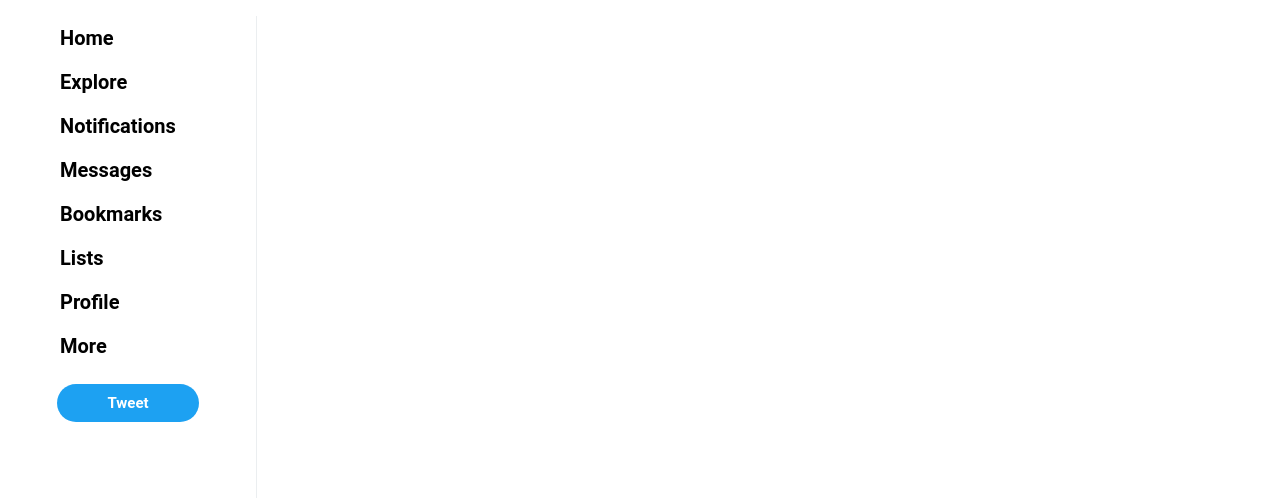
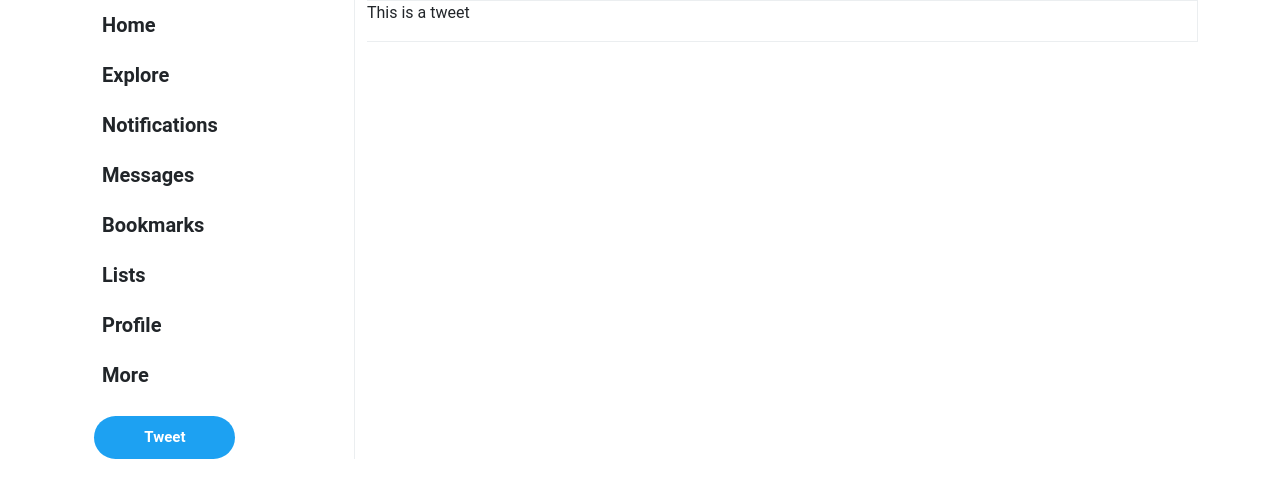
Before and after one commit to JulianAR97/twitter-clone, a React (Create React App) app: page / in a window 1280 px wide. Shown: the top 498 px of the page. Built offline with nearby package versions, Linux system fonts and the light colour scheme.

Commit message:
fixed problem with bootstrap by importing bootstrap css file

```diff
--- a/src/App.css
+++ b/src/App.css
@@ -2,17 +2,21 @@
   font-family: Roboto, "Helvetica Neue"
 }
 
+#sidebar {
+  border-right: 1px solid #ebeef0;
+}
 #nav {
-  height: 100vh;
-  width: 20%;
-  border-right: 1px solid #ebeef0;
+  /* height: 100vh; */
+  display: inline-block;
   font-weight: bold;
   text-align: center;
 }
 
+/* ul */
 #nav-list {
   list-style-type: none;
   text-align: left;
+  padding-left: 0;
 }
 
 #nav-list li {
@@ -21,6 +25,7 @@
   display: inline-block;
   font-size: 20px;
   padding: 10px 30px 10px 20px;
+  margin-left: 0px;
 }
 
 #nav-list li:hover {
@@ -39,7 +44,12 @@
 }
 
 .tweet {
-  border-right: 1px solid #ebeef0;;
-  border-top: 1px solid #ebeef0;;
-  border-bottom: 1px solid #ebeef0;;
+  border-right: 1px solid #ebeef0;
+  border-top: 1px solid #ebeef0;
+  border-bottom: 1px solid #ebeef0;
+  /* display: inline-block; */
 }
+
+.fh {
+  height: 100%;
+}
--- a/src/App.js
+++ b/src/App.js
@@ -1,12 +1,25 @@
 import './App.css';
 import Nav from './Nav'
 import Home from './pages/Home'
+import {Container, Row, Col} from 'react-bootstrap'
+import 'bootstrap/dist/css/bootstrap.min.css';
+
+
 const App = () => {
   return (
     <div className="App">
-      <Nav></Nav>
-      {/* <Home></Home> */}
+      <Container>
+        <Row>
+          <Col id="sidebar" xs="1" md="3">
+            <Nav></Nav>
+          </Col>
+          <Col id="main-content" xs="11" md="9">
+            <Home></Home>
+          </Col>
+        </Row>
+      </Container>
     </div>
+
   );
 }
 
--- a/src/index.css
+++ b/src/index.css
@@ -1,5 +1,4 @@
 body {
-  margin: 0;
   font-family: -apple-system, BlinkMacSystemFont, 'Segoe UI', 'Roboto', 'Oxygen',
     'Ubuntu', 'Cantarell', 'Fira Sans', 'Droid Sans', 'Helvetica Neue',
     sans-serif;
--- a/src/pages/Home.js
+++ b/src/pages/Home.js
@@ -1,7 +1,8 @@
 import Tweet from '../Tweet'
+
 const Home = () => {
   return (
-    'hello world'
+    <Tweet></Tweet>
   )
 }
 
```
